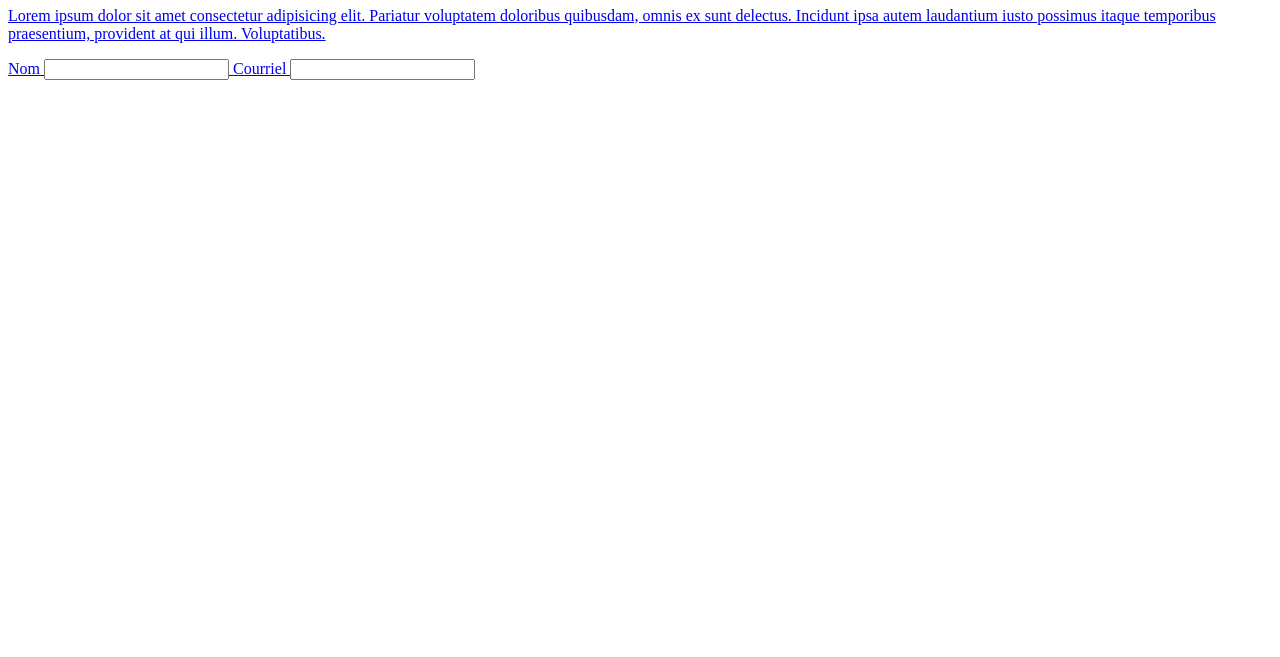
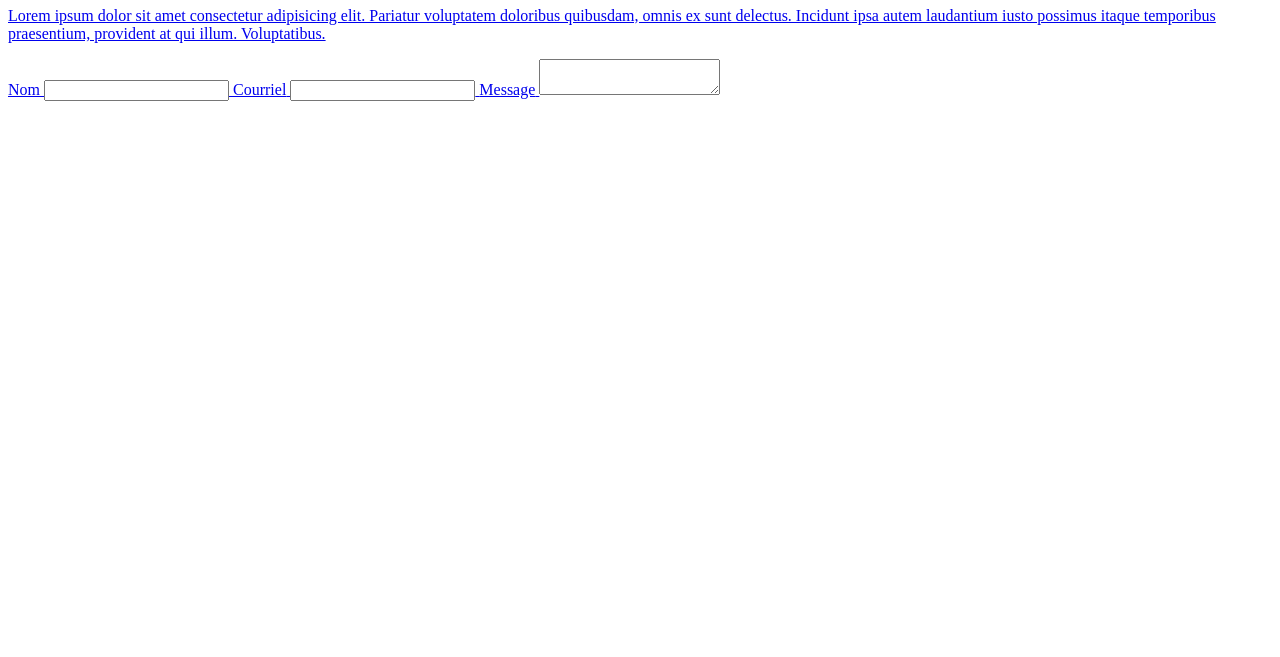
Before and after one commit to pmoukda/Cours6, a plain HTML site: page contact.html in a window 1280 px wide. Shown: the part 143-800 px from the top of the page. Drawn offline with Linux system fonts and the light colour scheme.

Commit message:
Ajout de label et textarea ds page contact

```diff
--- a/contact.html
+++ b/contact.html
@@ -18,5 +18,7 @@
     <input type="text" id="nom" name="nom">
     <label for="Courriel">Courriel</label>
     <input type="text" id="courriel" name="courriel">
+    <label for="message">Message</label>
+    <textarea name="message" id="message"></textarea>
 </body>
 </html>
```
